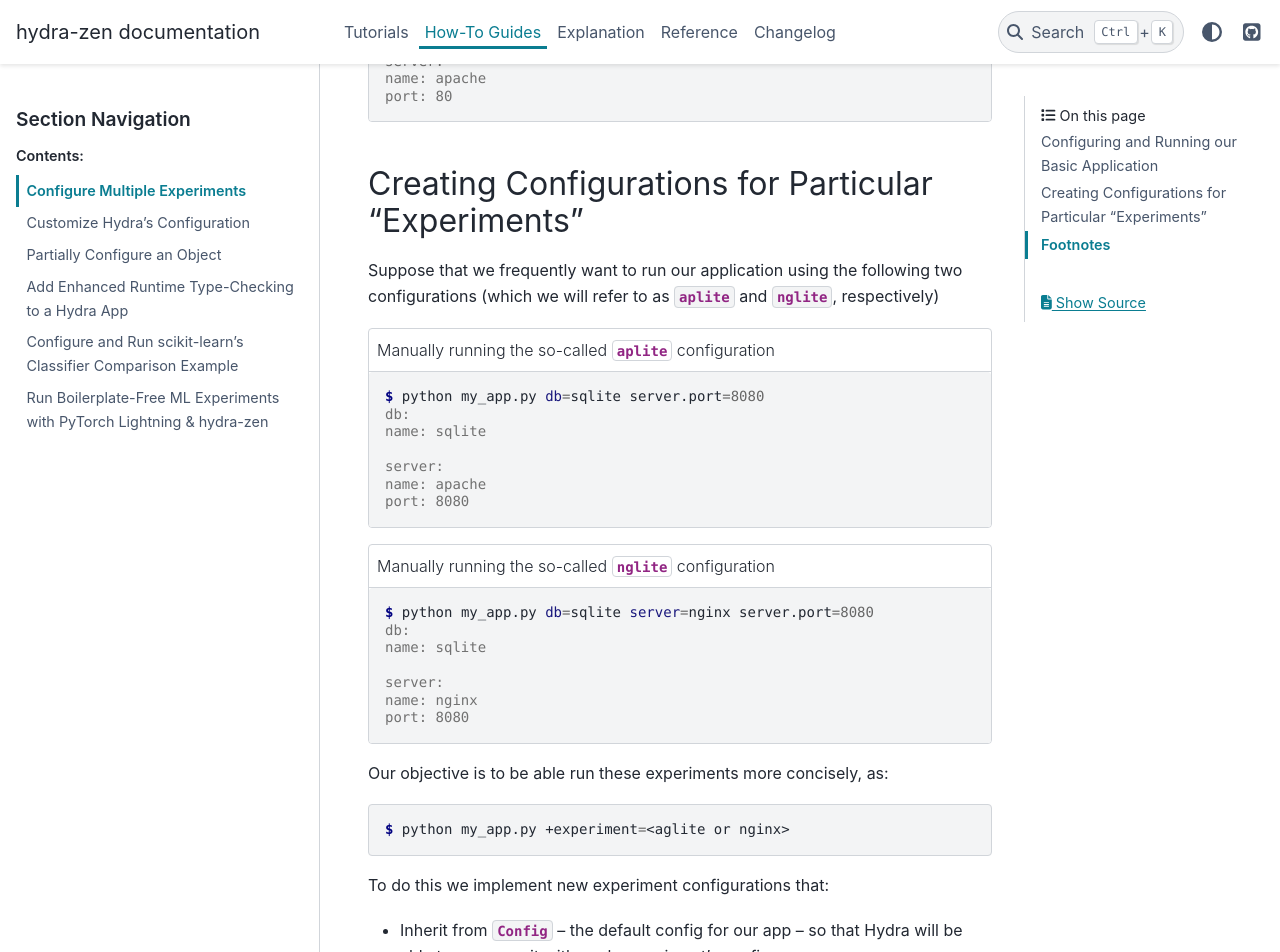
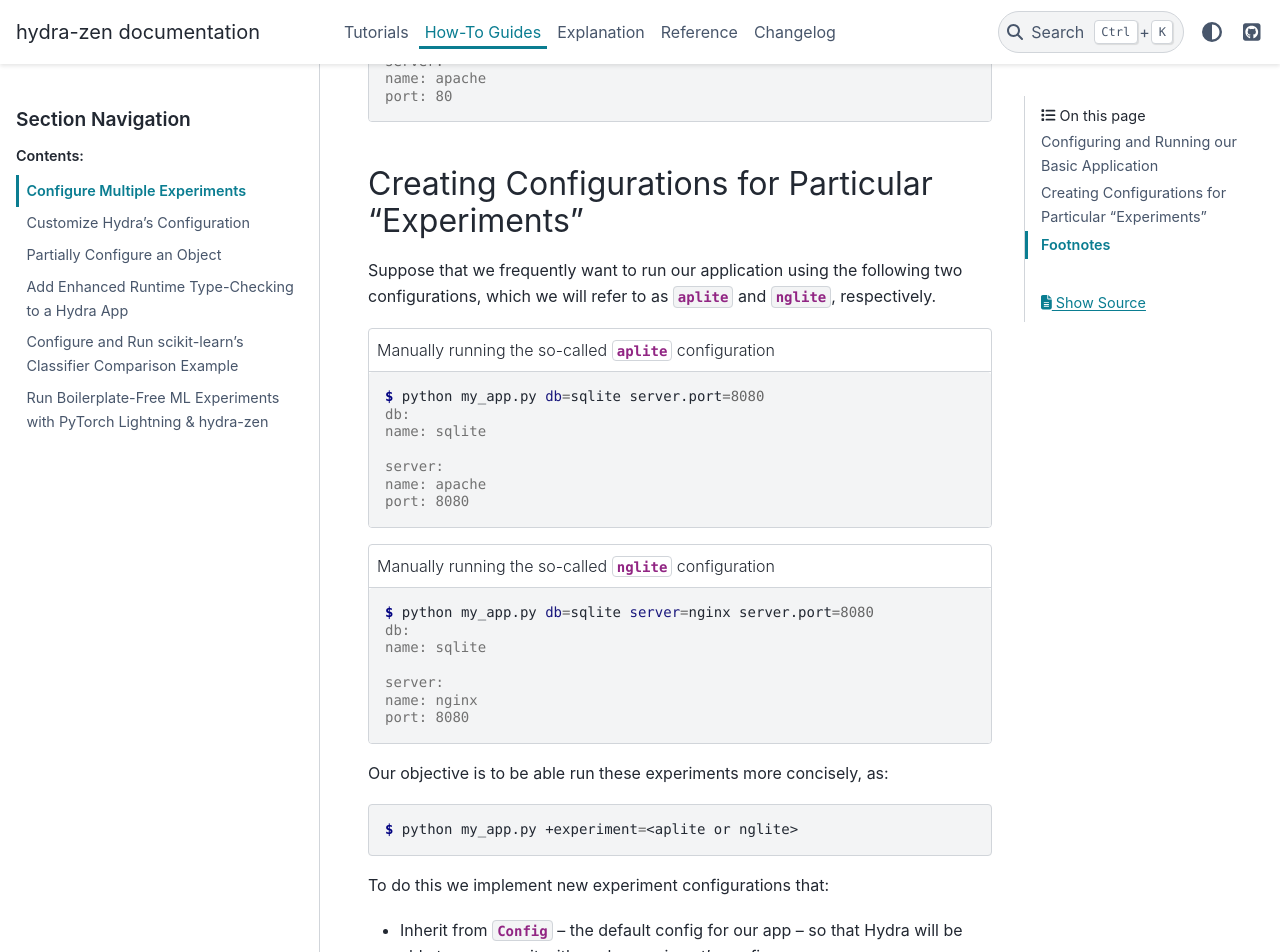
Before and after one commit to mit-ll-responsible-ai/hydra-zen, a Sphinx documentation site: the page built from docs/source/how_to/configuring_experiments.rst, in a window 1280 px wide and 1400 px high, scrolled down 2060 px. Shown: the top 952 px of the window. Built offline with Sphinx 7.4.7 and the PyData theme 0.15.4, drawn with Linux system fonts in a browser that asks for light colours; the version number could not be read and is left out.

Commit message:
fix How-To aplite typos

```diff
--- a/docs/source/how_to/configuring_experiments.rst
+++ b/docs/source/how_to/configuring_experiments.rst
@@ -101,7 +101,7 @@ The application can then be executed using:
 Creating Configurations for Particular "Experiments"
 ====================================================
 
-Suppose that we frequently want to run our application using the following two configurations (which we will refer to as `aplite` and `nglite`, respectively)
+Suppose that we frequently want to run our application using the following two configurations, which we will refer to as `aplite` and `nglite`, respectively.
 
 .. code-block:: console
    :caption: Manually running the so-called `aplite` configuration
@@ -131,7 +131,7 @@ Our objective is to be able run these experiments more concisely, as:
 
 .. code-block:: console
 
-    $ python my_app.py +experiment=<aglite or nginx>
+    $ python my_app.py +experiment=<aplite or nglite>
 
 
 To do this we implement new experiment configurations that:
@@ -182,7 +182,7 @@ Now the configuration for either "experiment" can be specified by-name from the
 
 .. tab-set::
 
-   .. tab-item:: aplit
+   .. tab-item:: aplite
 
       .. code-block:: console
          :caption: 4 Running the `aplite` experiment
```
